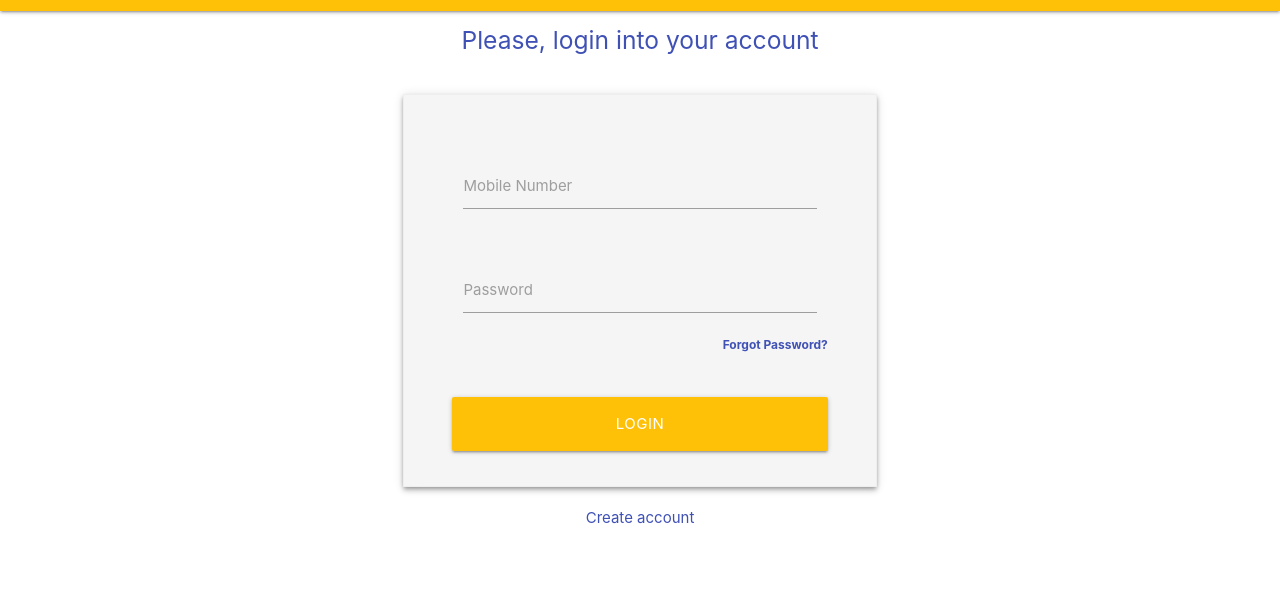
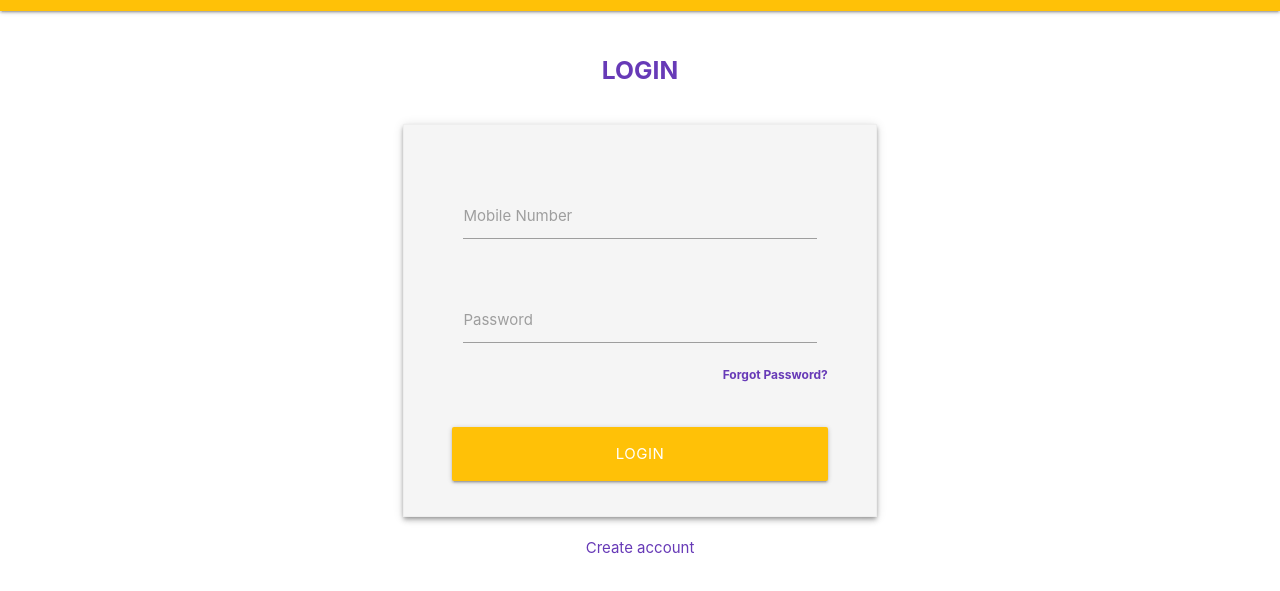
Before and after one commit to goyalpri/homepage, a plain HTML site: page signin.html in a window 1280 px wide. Shown: the part 53-644 px from the top of the page. Drawn offline with nearby package versions, Linux system fonts and the light colour scheme.

Commit message:
index file changed

```diff
--- a/signin.html
+++ b/signin.html
@@ -24,6 +24,10 @@
 
         .container {
             width: 1400px;
+        }
+
+        h5{
+            font-weight: bold;
         }
 
         .input-field input[type=date]:focus+label,
@@ -66,8 +70,8 @@
 
     <main>
         <center>
-
-            <h5 class="indigo-text">Please, login into your account</h5>
+            <div class="section"></div>
+            <h5 class="deep-purple-text">LOGIN</h5>
             <div class="section"></div>
 
             <div class="container">
@@ -92,7 +96,7 @@
                                 <label for='password'>Password</label>
                             </div>
                             <label style='float: right;'>
-                  <a class='indigo-text' href='#!'><b>Forgot Password?</b></a>
+                  <a class='deep-purple-text' href='#!'><b>Forgot Password?</b></a>
               </label>
                         </div>
 
@@ -105,7 +109,7 @@
                     </form>
                 </div>
             </div>
-            <a href="#!" class="indigo-text">Create account</a>
+            <a href="#!" class="deep-purple-text">Create account</a>
         </center>
 
         <div class="section"></div>
```
Also changed, not shown: index.html (renamed from web.html).
